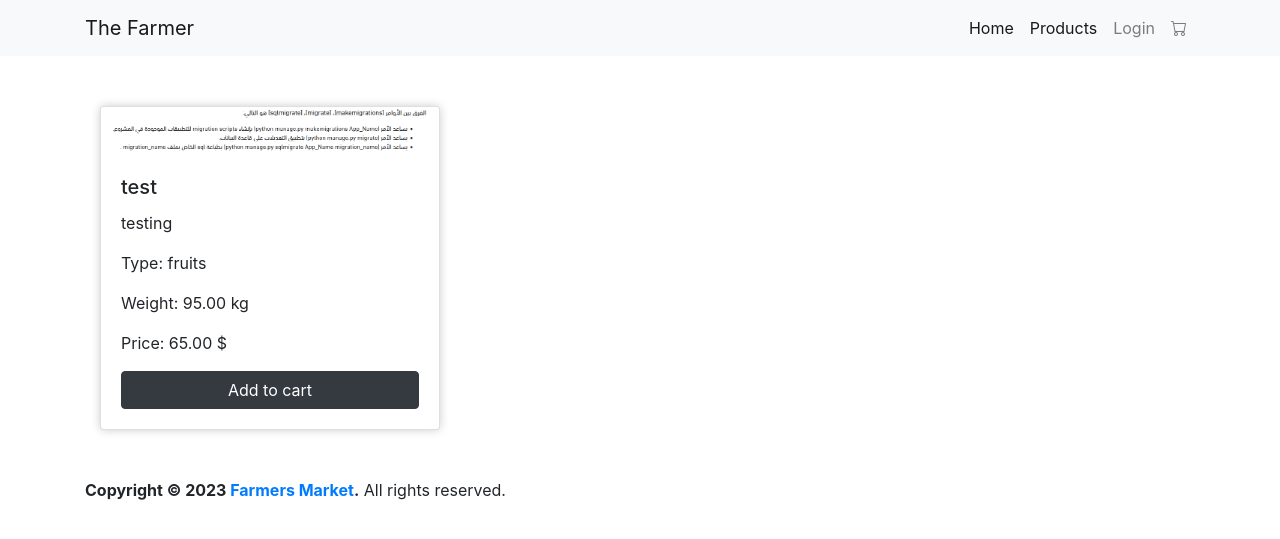
After one commit to YZ1O/TheFarmer, a Django app: page /product/ in a window 1280 px wide. The commit adds this page. Shown: the top 539 px of the page. Run offline with Django 4.2, Linux system fonts and the light colour scheme; data comes from the database, SQL or seed files in the repository; both versions use the stored data as it was after the commit; some libraries are stand-ins or nearby versions.

Commit message:
add cart and add functions at views file

```diff
--- a/Thefarmer/main/templates/main/base.html
+++ b/Thefarmer/main/templates/main/base.html
@@ -8,9 +8,11 @@
   <link rel="stylesheet" href="{% static 'css/style.css' %}">
     <!-- Bootstrap CSS -->
     <link rel="stylesheet" href="https://maxcdn.bootstrapcdn.com/bootstrap/4.0.0/css/bootstrap.min.css" integrity="sha384-Gn5384xqQ1aoWXA+058RXPxPg6fy4IWvTNh0E263XmFcJlSAwiGgFAW/dAiS6JXm" crossorigin="anonymous">
+    <link rel="stylesheet" href="https://cdn.jsdelivr.net/npm/bootstrap-icons@1.10.3/font/bootstrap-icons.css">
+    <style> @import url("https://cdn.jsdelivr.net/npm/bootstrap-icons@1.10.3/font/bootstrap-icons.css"); </style>
     <!--Font awesome icons -->
 	<link rel="stylesheet" href="https://use.fontawesome.com/releases/v5.8.2/css/all.css" integrity="sha384-oS3vJWv+0UjzBfQzYUhtDYW+Pj2yciDJxpsK1OYPAYjqT085Qq/1cq5FLXAZQ7Ay" crossorigin="anonymous">
-
+  <title>The Farmer</title>
 <body>
 
   <nav class="navbar navbar-expand-lg navbar-light bg-light">
@@ -25,6 +27,9 @@
           <li class="nav-item active">
             <a class="nav-link" href="{% url 'main:home_page' %}">Home</a>
           </li>
+          <li class="nav-item active">
+            <a class="nav-link" href="{% url 'main:product_page' %}">Products</a>
+          </li>
 
           {% if request.user.farmer %}
           <li class="nav-item active">
@@ -38,7 +43,7 @@
           {% else %}
           <li class="nav-item"><a class="nav-link" href="{% url 'accounts:login_page' %}">Login</a></li>
           {% endif %}
-
+          <li class="nav-item"><a class="nav-link" href="{% url 'main:cart_page' %}"><i class="bi bi-cart"></i></i></a></li>
         </ul>
 
         </ul>
@@ -59,7 +64,7 @@
     All rights reserved.
 
   </footer>
-
+  <script src="https://kit.fontawesome.com/593f961fe3.js" crossorigin="anonymous"></script>
   <script src="https://cdn.jsdelivr.net/npm/bootstrap@5.3.0-alpha1/dist/js/bootstrap.bundle.min.js" integrity="sha384-w76AqPfDkMBDXo30jS1Sgez6pr3x5MlQ1ZAGC+nuZB+EYdgRZgiwxhTBTkF7CXvN" crossorigin="anonymous"></script>
 </body>
 </html>
--- /dev/null
+++ b/Thefarmer/main/templates/main/product_page.html
@@ -0,0 +1,27 @@
+{% extends 'main/base.html' %}
+{% load static %}
+{% block title %} Products {% endblock %}
+
+{% block content %}
+
+{% for product in products %}
+<div class="col-md-4 mb-4">
+  <div class="card h-100">
+    <img src="{{ product.image.url }}" class="card-img-top" alt="{{ product.name }}">
+    <div class="card-body">
+      <h5 class="card-title">{{ product.name }}</h5>
+      <p class="card-text">{{ product.description }}</p>
+      <p class="card-text">Type: {{ product.type }}</p>
+      <p class="card-text">Weight: {{ product.Weight }} kg</p>
+      <p class="card-text">Price: {{ product.price }} $</p>
+      <form method="POST" action="{% url 'main:add_to_cart' product.id %}">
+        {% csrf_token %}
+        <button type="submit" class="col-md-12 btn btn-dark">Add to cart</button>
+      </form>
+    </div>
+  </div>
+</div>
+{% endfor %}
+
+
+{% endblock %}
--- a/Thefarmer/main/urls.py
+++ b/Thefarmer/main/urls.py
@@ -6,5 +6,9 @@ app_name='main'
 
 urlpatterns = [
     path('',views.home_page,name='home_page'),
+    path('cart/', views.view_cart, name='cart_page'),
+    path('add_to_cart/<int:product_id>/', views.add_to_cart, name='add_to_cart'),
+    path('remove_from_cart/<int:product_id>/', views.remove_from_cart, name='remove_from_cart'),
+    path('product/', views.product_page, name='product_page'),
 
 ]
--- a/Thefarmer/main/views.py
+++ b/Thefarmer/main/views.py
@@ -1,5 +1,45 @@
-from django.shortcuts import render
+from django.shortcuts import render , redirect
 from django.http import  HttpRequest
+from .models import Product
+
 
 def home_page(request:HttpRequest):
     return render(request, 'main/home_page.html')
+
+def product_page(request:HttpRequest):
+
+    products = Product.objects.all()
+    context = {'products': products,}
+
+    return render(request, 'main/product_page.html',context)
+
+def add_to_cart(request, product_id):
+    product = Product.objects.get(id=product_id)
+    cart = request.session.get('cart_page', {})
+    cart[product_id] = cart.get(product_id, 0) + 1
+    request.session['cart_page'] = cart
+    return redirect('main:cart_page')
+
+
+def remove_from_cart(request, product_id):
+    cart = request.session.get('main:cart_page', {})
+    if cart.get(product_id):
+        del cart[product_id]
+        request.session['main:cart_page'] = cart
+    return redirect('main:cart_page')
+
+
+def view_cart(request):
+    cart = request.session.get('cart_page', {})
+    items = []
+    total = 0
+    for product_id, quantity in cart.items():
+        product = Product.objects.get(id=product_id)
+        item_total = product.price * quantity
+        total += item_total
+        items.append({
+            'product': product,
+            'quantity': quantity,
+            'item_total': item_total
+        })
+    return render(request, 'main/cart_page.html', {'items': items, 'total': total})
```
Also changed, not shown: Thefarmer/main/templates/main/cart_page.html (added, +52 -0 lines), Thefarmer/main/templates/main/home_page.html (+5 -22 lines), Thefarmer/db.sqlite3, Thefarmer/main/static/css/style.css (line endings or trailing spaces).
